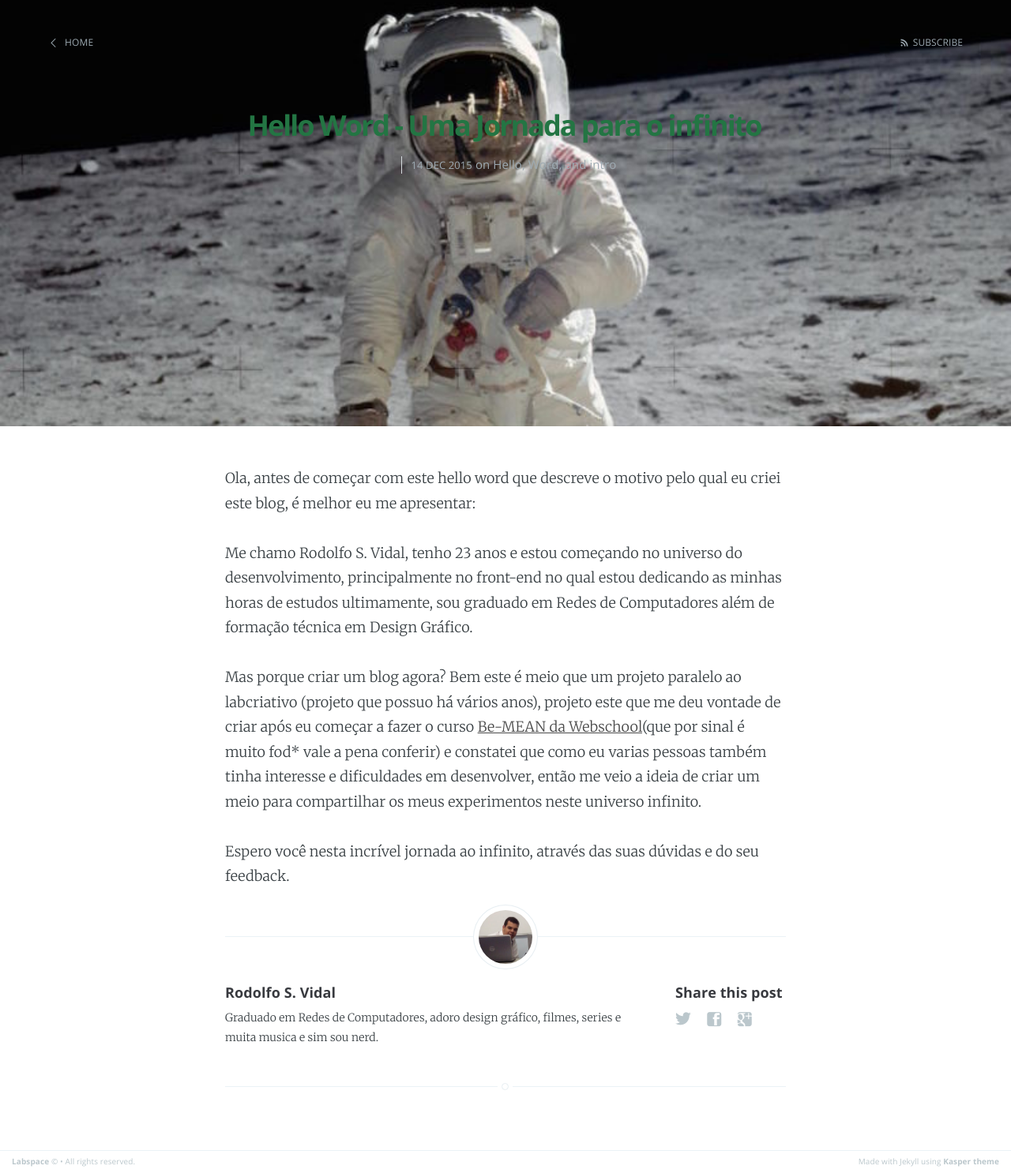
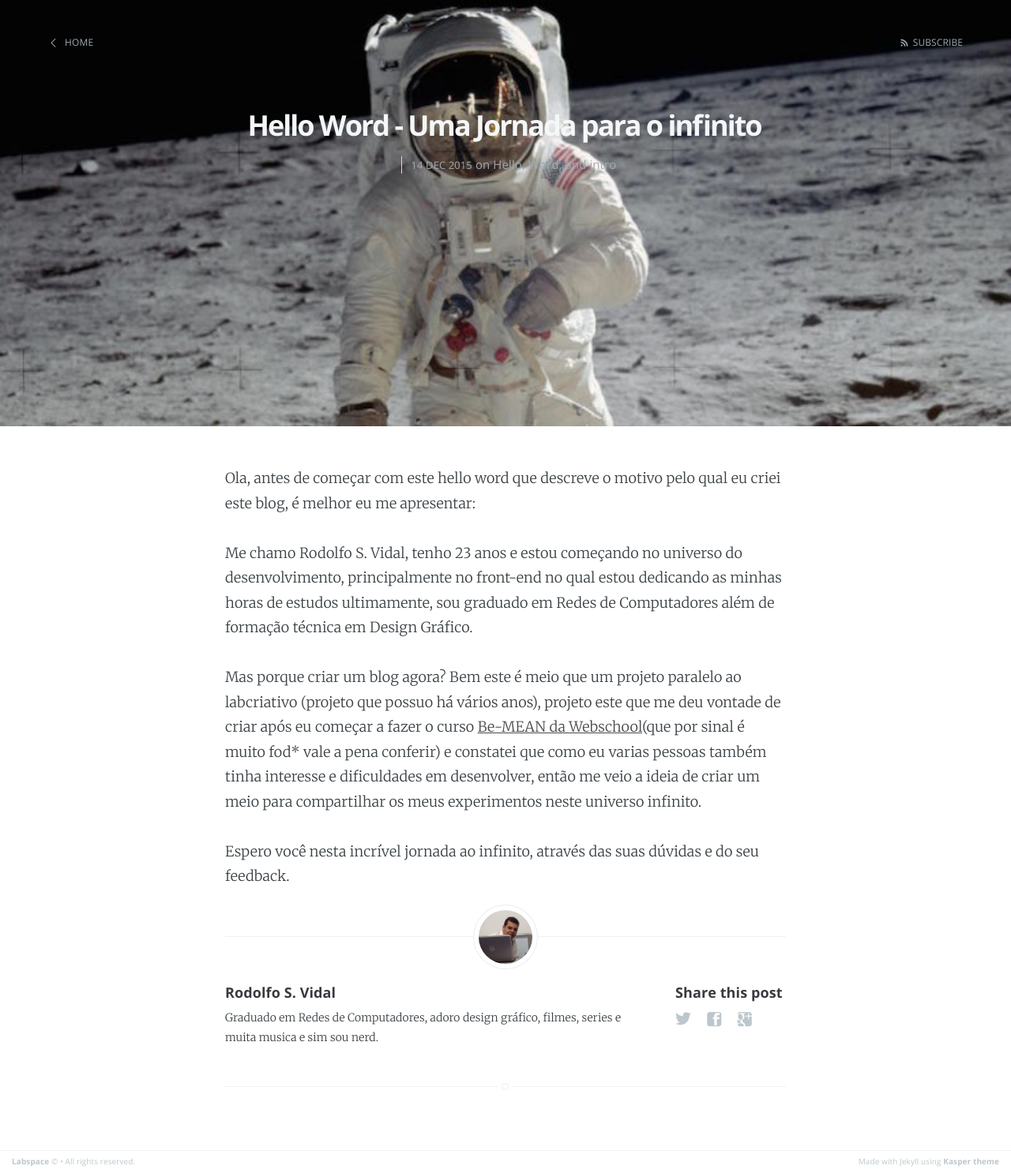
Before and after one commit to RodolfoLab/labspace.github.io, a Jekyll site: the page built from _posts/2015-12-14-welcome-to-jekyll.markdown, in a window 1280 px wide. Shown: the whole page at 79% size. Built offline with Jekyll 4.4.1, drawn with Linux system fonts in a browser that asks for light colours; Markdown is read by kramdown in place of the engine named in the settings.

Commit message:
Update post.html

```diff
--- a/_layouts/post.html
+++ b/_layouts/post.html
@@ -12,7 +12,7 @@ post_class: post-template
     </nav>
 
     <section>
-    <h1 class="post-title" style="color: #237543">{{ page.title }}</h1>
+    <h1 class="post-title" style="color: #f4f7f7">{{ page.title }}</h1>
     </section>
     <section class="post-meta">
                 <time class="post-date" datetime="{{ page.date | date:"%Y-%m-%d" }}">{{ page.date | date_to_string }}</time>
```
